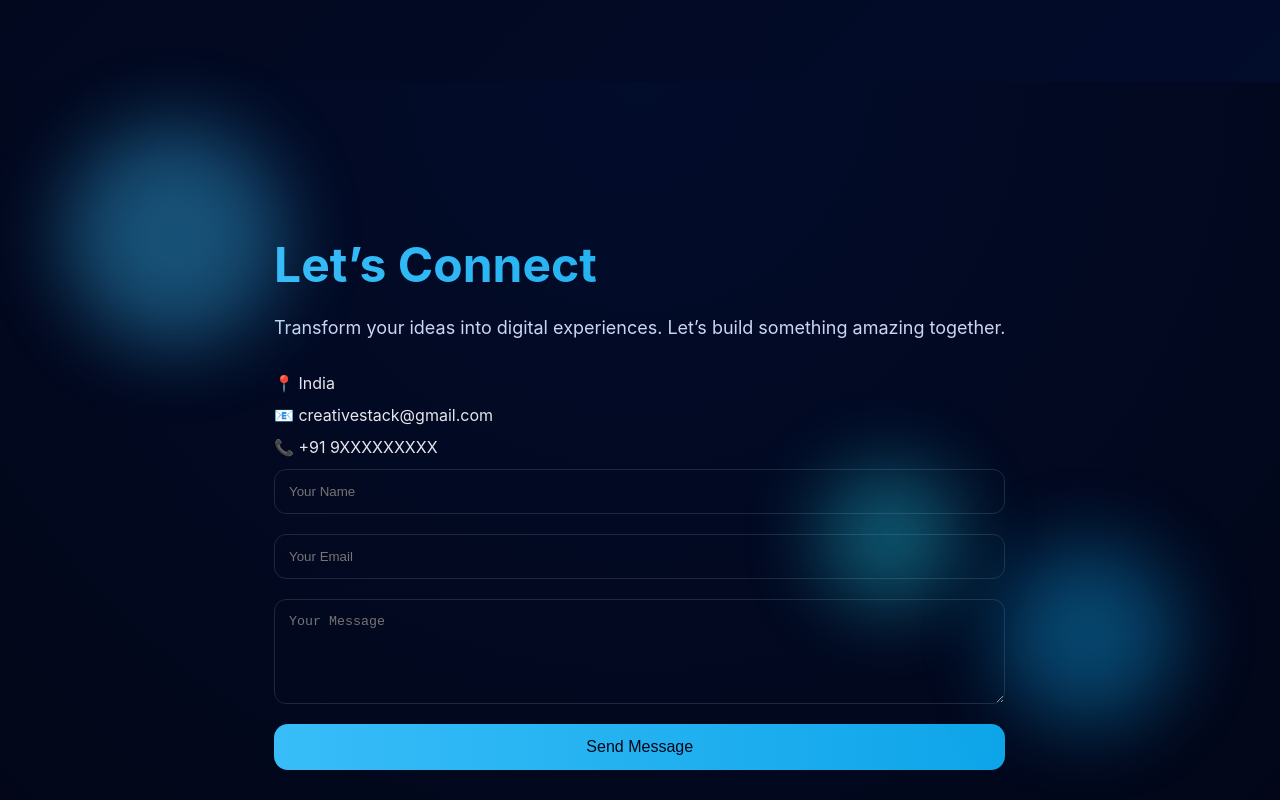
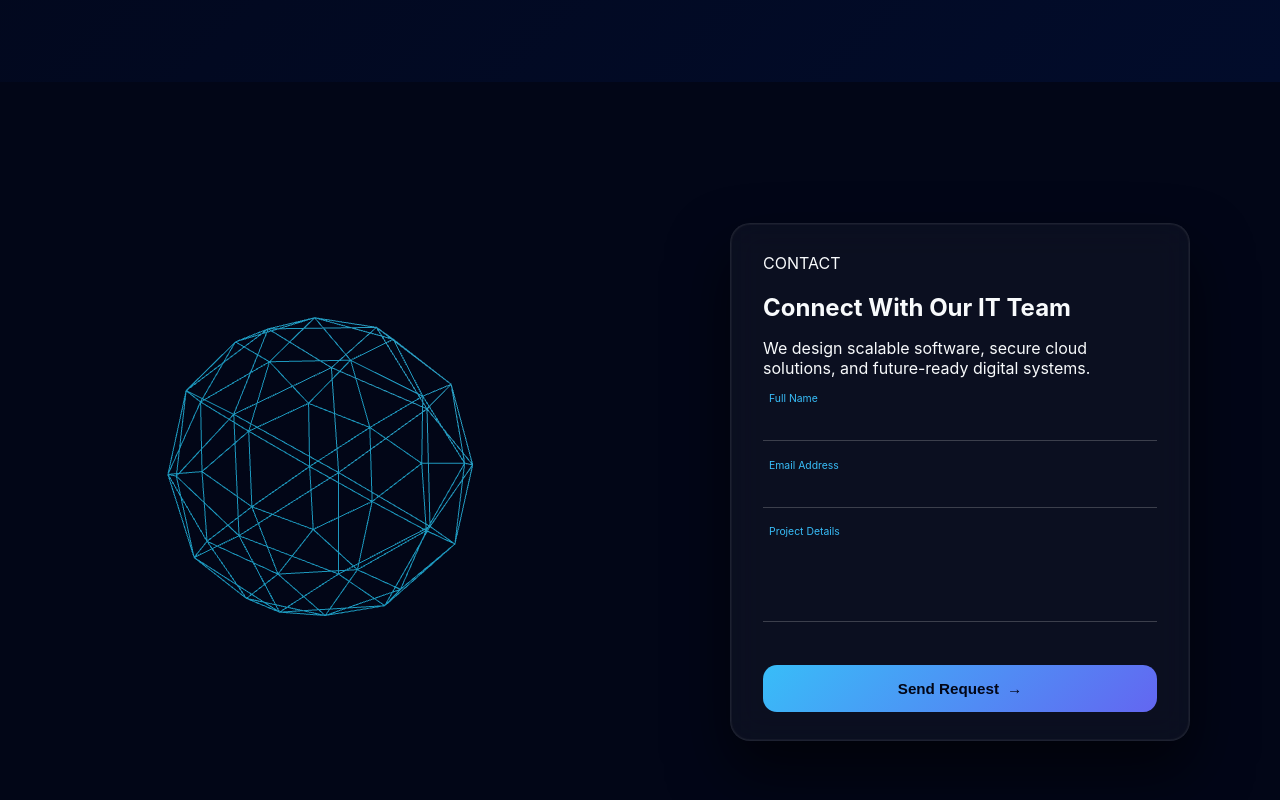
Before and after one commit to jaydipsinh8310-coder/creativestacks-website, a React (Create React App) app: page / in a window 1280 px wide. Shown: the part 1620-2420 px from the top of the page. Built offline with nearby package versions, Linux system fonts and the light colour scheme.

Commit message:
Updated Contact Page

```diff
--- a/package.json
+++ b/package.json
@@ -3,6 +3,8 @@
   "version": "0.1.0",
   "private": true,
   "dependencies": {
+    "@react-three/drei": "^10.7.7",
+    "@react-three/fiber": "^9.4.2",
     "@testing-library/dom": "^10.4.1",
     "@testing-library/jest-dom": "^6.9.1",
     "@testing-library/react": "^16.3.1",
@@ -14,6 +16,7 @@
     "react-icons": "^5.5.0",
     "react-router-dom": "^7.11.0",
     "react-scripts": "5.0.1",
+    "three": "^0.182.0",
     "web-vitals": "^2.1.4"
   },
   "scripts": {
--- a/src/components/Contact.css
+++ b/src/components/Contact.css
@@ -1,148 +1,179 @@
-.contact-3d {
-  min-height: 100vh;
-  background: radial-gradient(circle at top, #020c2b, #020617);
+/* ===== Enhanced Form ===== */
+.modern-form {
+  display: flex;
+  flex-direction: column;
+  gap: 1.8rem;
+}
+
+/* Field */
+.field {
+  position: relative;
+}
+
+/* Inputs */
+.field input,
+.field textarea {
+  width: 100%;
+  background: transparent;
+  border: none;
+  border-bottom: 1px solid rgba(255, 255, 255, 0.2);
+  padding: 14px 6px 10px;
+  color: #ffffff;
+  font-size: 0.9rem;
+  transition: border-color 0.3s ease;
+}
+
+.field textarea {
+  resize: none;
+}
+
+/* Label */
+.field label {
+  position: absolute;
+  left: 6px;
+  top: 14px;
+  font-size: 0.75rem;
+  color: rgba(255, 255, 255, 0.5);
+  pointer-events: none;
+  transition: 0.3s ease;
+}
+
+/* Animated underline */
+.field .line {
+  position: absolute;
+  left: 0;
+  bottom: 0;
+  height: 2px;
+  width: 100%;
+  background: linear-gradient(90deg, #38bdf8, #6366f1);
+  transform: scaleX(0);
+  transform-origin: left;
+  transition: transform 0.35s ease;
+}
+
+/* Focus state */
+.field input:focus,
+.field textarea:focus {
+  outline: none;
+}
+
+.field input:focus + .line,
+.field textarea:focus + .line {
+  transform: scaleX(1);
+}
+
+/* Floating label FIXED */
+.field input:not(:placeholder-shown) ~ label,
+.field textarea:not(:placeholder-shown) ~ label,
+.field input:focus ~ label,
+.field textarea:focus ~ label {
+  top: -8px;
+  font-size: 0.65rem;
+  color: #38bdf8;
+}
+
+/* Caret */
+.field input,
+.field textarea {
+  caret-color: #38bdf8;
+}
+
+/* ===== Button Detailing ===== */
+.primary-btn {
+  margin-top: 0.8rem;
+  padding: 15px;
+  border-radius: 14px;
+  border: none;
+  background: linear-gradient(135deg, #38bdf8, #6366f1);
+  color: #020617;
+  font-weight: 600;
+  font-size: 0.95rem;
+  cursor: pointer;
+  position: relative;
+  overflow: hidden;
   display: flex;
   align-items: center;
   justify-content: center;
-  position: relative;
-  padding: 80px 8%;
+  gap: 8px;
+  transition: transform 0.25s ease, box-shadow 0.25s ease;
 }
 
-/* MAIN CARD */
-.contact-card {
-  will-change: transform;
-  transform-style: preserve-3d;
-  transition: transform 0.2s ease;
+.primary-btn:hover {
+  transform: translateY(-2px);
+  box-shadow: 0 20px 45px rgba(56, 189, 248, 0.45);
 }
 
-
-/* LEFT */
-.contact-left h1 {
-  font-size: 48px;
-  margin-bottom: 20px;
-  background: linear-gradient(90deg, #38bdf8, #0ea5e9);
-  -webkit-background-clip: text;
-  -webkit-text-fill-color: transparent;
+.primary-btn:active {
+  transform: scale(0.97);
 }
 
-.contact-left p {
-  font-size: 18px;
-  line-height: 1.6;
-  color: #cbd5f5;
-  margin-bottom: 30px;
+/* Arrow animation */
+.btn-arrow {
+  transition: transform 0.3s ease;
 }
 
-.contact-meta span {
-  display: block;
-  margin-bottom: 12px;
-  color: #e5e7eb;
+.primary-btn:hover .btn-arrow {
+  transform: translateX(4px);
 }
 
-/* FORM */
-.contact-form {
-  display: flex;
-  flex-direction: column;
-  gap: 20px;
-}
-
-.contact-form input,
-.contact-form textarea {
-  background: transparent;
-  border: 1px solid #1e293b;
-  padding: 14px;
-  border-radius: 12px;
-  color: #f8fafc;
-}
-
-.contact-form input:focus,
-.contact-form textarea:focus {
-  outline: none;
-  border-color: #38bdf8;
-}
-
-.contact-form button {
-  background: linear-gradient(90deg, #38bdf8, #0ea5e9);
-  color: #020617;
-  padding: 14px;
-  border-radius: 14px;
-  font-size: 16px;
-  cursor: pointer;
-  border: none;
-  transition: transform 0.3s ease, box-shadow 0.3s ease;
-}
-
-.contact-form button:hover {
-  transform: translateY(-4px);
-  box-shadow: 0 12px 35px rgba(56, 189, 248, 0.5);
-}
-
-/* FLOATING SHAPES */
-.floating-shape {
-  position: absolute;
-  border-radius: 50%;
-  filter: blur(40px);
-  opacity: 0.4;
-  animation: float 10s infinite ease-in-out;
-}
-
-.shape1 {
-  width: 220px;
-  height: 220px;
-  background: #38bdf8;
-  top: 10%;
-  left: 5%;
-}
-
-.shape2 {
-  width: 180px;
-  height: 180px;
-  background: #0ea5e9;
-  bottom: 15%;
-  right: 8%;
-  animation-delay: 2s;
-}
-
-.shape3 {
-  width: 140px;
-  height: 140px;
-  background: #22d3ee;
-  top: 50%;
-  right: 25%;
-  animation-delay: 4s;
-}
-
-/* ANIMATIONS */
-@keyframes fadeIn3D {
-  from {
-    opacity: 0;
-    transform: perspective(1000px) rotateX(15deg) scale(0.9);
-  }
-  to {
-    opacity: 1;
-    transform: perspective(1000px) rotateX(0deg) scale(1);
+/* Mobile */
+@media (max-width: 480px) {
+  .ui-card {
+    max-width: 100%;
+    padding: 1.6rem 1.4rem;     /* Compact & thumb-friendly */
+    border-radius: 16px;
   }
 }
 
-@keyframes float {
-  0% {
-    transform: translateY(0px);
-  }
-  50% {
-    transform: translateY(-40px);
-  }
-  100% {
-    transform: translateY(0px);
+/* ===== Contact Box (Redesigned Size) ===== */
+.ui-card {
+  width: 100%;
+  max-width: 460px;              /* Desktop size */
+  background: rgba(255, 255, 255, 0.04);
+  border: 1px solid rgba(255, 255, 255, 0.08);
+  border-radius: 20px;
+  padding: 1.8rem 2rem;          /* Reduced vertical height */
+  backdrop-filter: blur(16px);
+  box-shadow:
+    0 30px 60px rgba(0, 0, 0, 0.6),
+    inset 0 0 0 1px rgba(255, 255, 255, 0.04);
+}
+.ui-card h1 {
+  margin-bottom: 0.4rem;
+}
+
+.ui-card p {
+  margin-bottom: 1.4rem;
+}
+
+.modern-form {
+  gap: 1.6rem;
+}
+/* ===== UI Section (CENTER FIX) ===== */
+.ui-zone {
+  display: flex;
+  align-items: center;        /* Vertical center */
+  justify-content: center;    /* Horizontal center */
+  padding: 2rem 1.4rem;
+}
+
+/* Desktop */
+@media (min-width: 768px) {
+  .ui-zone {
+    padding: 3rem;
   }
 }
+.virtual-contact {
+  min-height: 100vh;
+  display: flex;
+  flex-direction: column;
+  background: #020617;
+}
 
-/* MOBILE */
-@media (max-width: 768px) {
-  .contact-card {
-    grid-template-columns: 1fr;
-    padding: 40px;
-  }
-
-  .contact-left h1 {
-    font-size: 36px;
+/* Desktop split layout */
+@media (min-width: 768px) {
+  .virtual-contact {
+    display: grid;
+    grid-template-columns: 1fr 1fr;
   }
 }
--- a/src/components/Contact.js
+++ b/src/components/Contact.js
@@ -1,75 +1,83 @@
-import React, { useRef } from "react";
+import React, { Suspense, useEffect, useState } from "react";
+import { Canvas } from "@react-three/fiber";
+import { Float } from "@react-three/drei";
 import "./Contact.css";
 
-export default function Contact() {
-  const cardRef = useRef(null);
+function FloatingCore({ scale }) {
+  return (
+    <Float speed={1.2} rotationIntensity={0.8} floatIntensity={1}>
+      <mesh scale={scale}>
+        <icosahedronGeometry args={[1, 1]} />
+        <meshStandardMaterial
+          color="#38bdf8"
+          wireframe
+          emissive="#38bdf8"
+          emissiveIntensity={0.3}
+        />
+      </mesh>
+    </Float>
+  );
+}
 
-  const handleMove = (e) => {
-    const card = cardRef.current;
-    if (!card) return;
+export default function VirtualContact() {
+  const [isMobile, setIsMobile] = useState(false);
 
-    const rect = card.getBoundingClientRect();
-
-    const x = e.clientX - rect.left;
-    const y = e.clientY - rect.top;
-
-    const centerX = rect.width / 2;
-    const centerY = rect.height / 2;
-
-    requestAnimationFrame(() => {
-      const rotateX = (centerY - y) / 18;
-      const rotateY = (x - centerX) / 18;
-
-      card.style.transform = `
-        perspective(1200px)
-        rotateX(${rotateX}deg)
-        rotateY(${rotateY}deg)
-        scale(1.02)
-      `;
-    });
-  };
-
-  const resetTilt = () => {
-    const card = cardRef.current;
-    if (!card) return;
-
-    card.style.transform =
-      "perspective(1200px) rotateX(0deg) rotateY(0deg) scale(1)";
-  };
+  useEffect(() => {
+    const handleResize = () => setIsMobile(window.innerWidth < 768);
+    handleResize();
+    window.addEventListener("resize", handleResize);
+    return () => window.removeEventListener("resize", handleResize);
+  }, []);
 
   return (
-    <section className="contact-3d">
-      <div
-        className="contact-card"
-        ref={cardRef}
-        onPointerMove={handleMove}
-        onPointerLeave={resetTilt}
-      >
-        <div className="contact-left">
-          <h1>Let’s Connect</h1>
+    <section className="virtual-contact">
+      {/* 3D Section */}
+      <div className="visual-zone">
+        <Canvas camera={{ position: [0, 0, isMobile ? 4.5 : 3.5] }}>
+          <ambientLight intensity={0.6} />
+          <pointLight position={[2, 2, 2]} intensity={1} />
+          <Suspense fallback={null}>
+            <FloatingCore scale={isMobile ? 0.7 : 1} />
+          </Suspense>
+        </Canvas>
+      </div>
+
+      {/* UI Section */}
+      <div className="ui-zone">
+        <div className="ui-card animate-card">
+          <span className="tag">CONTACT</span>
+          <h1>Connect With Our IT Team</h1>
           <p>
-            Transform your ideas into digital experiences.
-            Let’s build something amazing together.
+            We design scalable software, secure cloud solutions,
+            and future-ready digital systems.
           </p>
 
-          <div className="contact-meta">
-            <span>📍 India</span>
-            <span>📧 creativestack@gmail.com</span>
-            <span>📞 +91 9XXXXXXXXX</span>
-          </div>
+          <form className="modern-form" autoComplete="off">
+            <div className="field">
+              <input type="text" required />
+              <span className="line"></span>
+              <label>Full Name</label>
+            </div>
+
+            <div className="field">
+              <input type="email" required />
+              <span className="line"></span>
+              <label>Email Address</label>
+            </div>
+
+            <div className="field">
+              <textarea rows="4" required></textarea>
+              <span className="line"></span>
+              <label>Project Details</label>
+            </div>
+
+            <button className="primary-btn" type="submit">
+              Send Request
+              <span className="btn-arrow">→</span>
+            </button>
+          </form>
         </div>
-
-        <form className="contact-form">
-          <input type="text" placeholder="Your Name" />
-          <input type="email" placeholder="Your Email" />
-          <textarea placeholder="Your Message" rows="5" />
-          <button type="submit">Send Message</button>
-        </form>
       </div>
-
-      <div className="floating-shape shape1" />
-      <div className="floating-shape shape2" />
-      <div className="floating-shape shape3" />
     </section>
   );
 }
```
Also changed, not shown: 1 other file (tests, documents, lock files or other folders).
